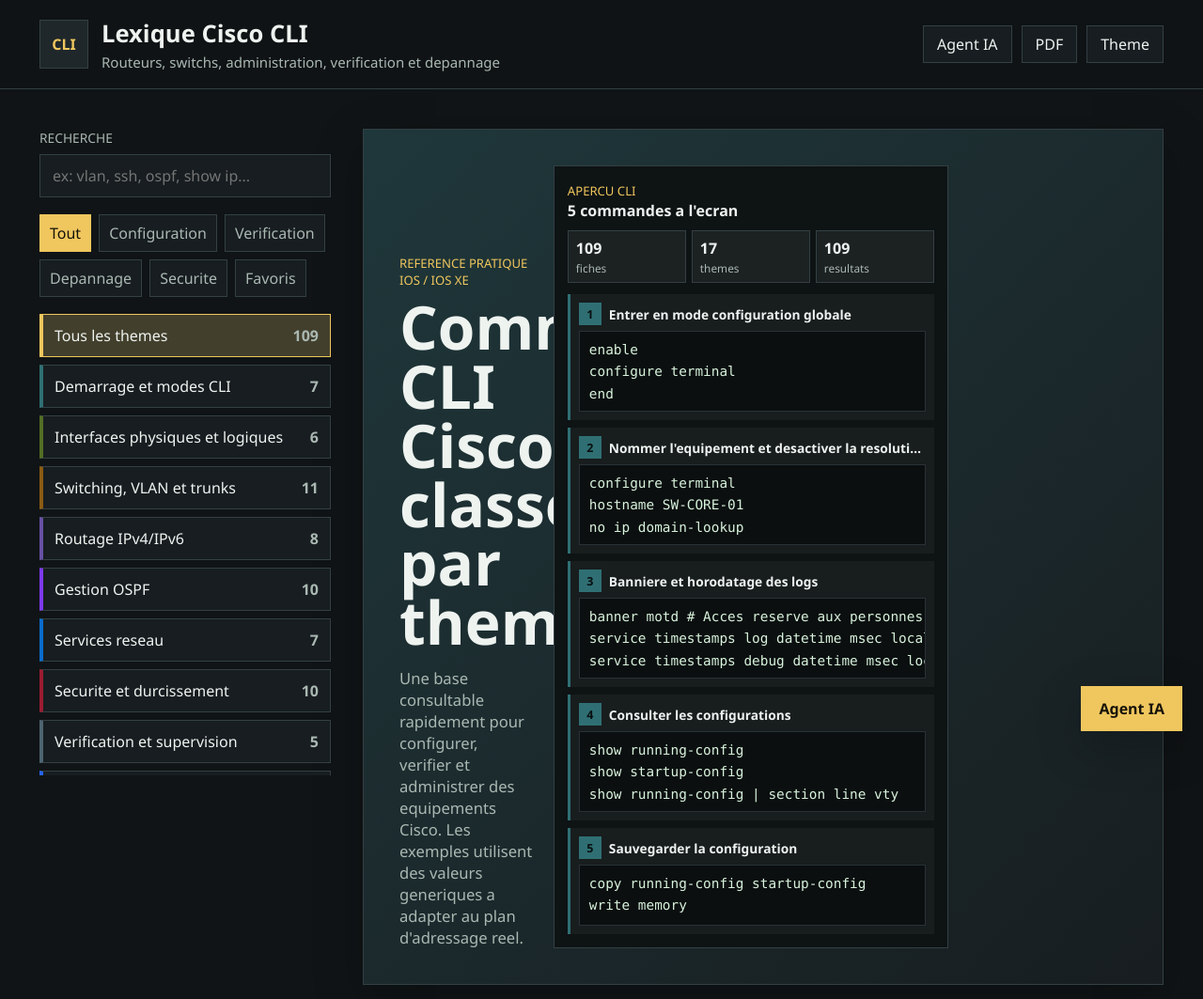
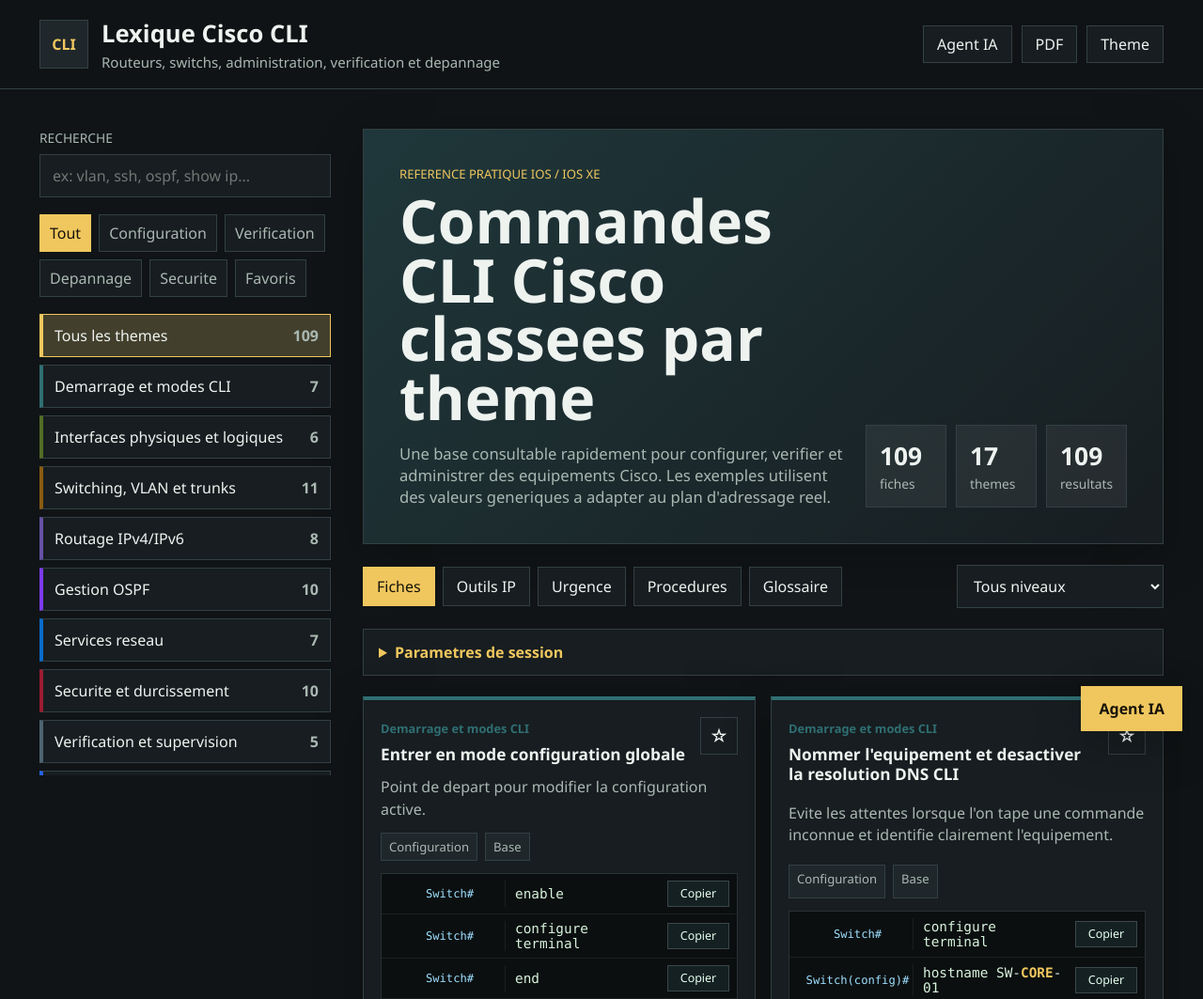
Before and after one commit to axedolf/cisco-cli-lexique, a plain HTML site: page index.html in a window 1280 px wide. Shown: the top 1063 px of the page at 94% size. Drawn offline with Linux system fonts and the light colour scheme.

Commit message:
Limit command cards to five columns

```diff
--- a/app.js
+++ b/app.js
@@ -239,7 +239,6 @@
   const items = filteredCommands();
   $("#resultCount").textContent = items.length;
   if (state.activeResultIndex >= items.length) state.activeResultIndex = items.length - 1;
-  renderCliPreview(items);
   $("#cardsGrid").innerHTML = items.map((item) => {
     const theme = themeMap[item.theme];
     const id = commandId(item);
@@ -503,25 +502,6 @@
   bindCardActions();
 }
 
-function renderCliPreview(items) {
-  const preview = $("#cliPreviewList");
-  if (!preview) return;
-  const visibleItems = items.slice(0, 5);
-  preview.innerHTML = visibleItems.map((item, index) => {
-    const theme = themeMap[item.theme];
-    const lines = item.commands.slice(0, 3).map(applySessionParams);
-    return `
-      <article class="cli-preview-item" style="--accent:${theme.accent}">
-        <div class="cli-preview-title">
-          <span>${index + 1}</span>
-          <strong>${escapeHtml(item.title)}</strong>
-        </div>
-        <pre><code>${escapeHtml(lines.join("\n"))}</code></pre>
-      </article>
-    `;
-  }).join("") || `<p class="cli-preview-empty">Aucune commande a afficher.</p>`;
-}
-
 function renderEmergency() {
   $("#emergencyList").innerHTML = (CISCO_DATA.emergency || []).map((scenario) => `
     <article class="scenario emergency-card">
--- a/index.html
+++ b/index.html
@@ -6,8 +6,8 @@
   <meta name="theme-color" content="#101416">
   <meta name="description" content="Lexique Cisco CLI avec fiches, procedures, agent local, favoris et generateurs de configuration.">
   <title>Lexique Cisco CLI</title>
-  <link rel="manifest" href="./manifest.webmanifest?v=20260708-2">
-  <link rel="stylesheet" href="./styles.css?v=20260708-2">
+  <link rel="manifest" href="./manifest.webmanifest?v=20260708-3">
+  <link rel="stylesheet" href="./styles.css?v=20260708-3">
 </head>
 <body>
   <header class="topbar">
@@ -49,20 +49,11 @@
           <h2>Commandes CLI Cisco classees par theme</h2>
           <p>Une base consultable rapidement pour configurer, verifier et administrer des equipements Cisco. Les exemples utilisent des valeurs generiques a adapter au plan d'adressage reel.</p>
         </div>
-        <aside class="cli-preview" aria-label="Apercu visuel des commandes CLI">
-          <div class="cli-preview-head">
-            <div>
-              <span class="eyebrow">Apercu CLI</span>
-              <h3>5 commandes a l'ecran</h3>
-            </div>
-            <div class="mini-stats">
-              <span><strong id="commandCount">0</strong> fiches</span>
-              <span><strong id="themeCount">0</strong> themes</span>
-              <span><strong id="resultCount">0</strong> resultats</span>
-            </div>
-          </div>
-          <div id="cliPreviewList" class="cli-preview-list"></div>
-        </aside>
+        <div class="stats" aria-label="Statistiques du lexique">
+          <div><strong id="commandCount">0</strong><span>fiches</span></div>
+          <div><strong id="themeCount">0</strong><span>themes</span></div>
+          <div><strong id="resultCount">0</strong><span>resultats</span></div>
+        </div>
       </section>
 
       <section class="toolbar">
@@ -166,7 +157,7 @@
     <p>Base inspiree et enrichie a partir du projet open source <a href="https://github.com/grplyler/cisco-cheatsheet#inter-vlan-routing" target="_blank" rel="noreferrer">grplyler/cisco-cheatsheet</a>. Les commandes doivent etre validees selon la version IOS/IOS XE, le modele et la politique de production.</p>
   </footer>
 
-  <script src="./data.js?v=20260708-2"></script>
-  <script src="./app.js?v=20260708-2"></script>
+  <script src="./data.js?v=20260708-3"></script>
+  <script src="./app.js?v=20260708-3"></script>
 </body>
 </html>
--- a/styles.css
+++ b/styles.css
@@ -255,94 +255,27 @@
   font-size: 1.04rem;
 }
 
-.cli-preview {
+.stats {
   display: grid;
-  gap: 12px;
-  width: min(420px, 100%);
+  grid-template-columns: repeat(3, minmax(78px, 1fr));
+  gap: 10px;
+  min-width: min(100%, 310px);
+}
+
+.stats div {
+  background: var(--soft);
   border: 1px solid var(--line);
-  background: color-mix(in srgb, #0b0f10 74%, var(--panel));
   padding: 14px;
 }
 
-.cli-preview-head {
-  display: grid;
-  gap: 10px;
+.stats strong {
+  display: block;
+  font-size: 1.65rem;
 }
 
-.cli-preview-head h3 {
-  margin: 0;
-  font-size: 1rem;
-}
-
-.mini-stats {
-  display: grid;
-  grid-template-columns: repeat(3, minmax(0, 1fr));
-  gap: 6px;
-}
-
-.mini-stats span {
-  display: grid;
-  gap: 2px;
-  border: 1px solid var(--line);
-  background: var(--soft);
+.stats span {
   color: var(--muted);
-  padding: 7px 8px;
-  font-size: 0.74rem;
-}
-
-.mini-stats strong {
-  color: var(--text);
-  font-size: 1rem;
-}
-
-.cli-preview-list {
-  display: grid;
-  gap: 8px;
-}
-
-.cli-preview-item {
-  display: grid;
-  gap: 6px;
-  padding: 9px;
-  border-left: 3px solid var(--accent);
-  background: rgba(255, 255, 255, 0.045);
-}
-
-.cli-preview-title {
-  display: grid;
-  grid-template-columns: 24px minmax(0, 1fr);
-  align-items: center;
-  gap: 8px;
-}
-
-.cli-preview-title span {
-  display: grid;
-  width: 24px;
-  height: 24px;
-  place-items: center;
-  background: var(--accent);
-  color: #071011;
-  font-weight: 800;
-  font-size: 0.78rem;
-}
-
-.cli-preview-title strong {
-  overflow: hidden;
-  text-overflow: ellipsis;
-  white-space: nowrap;
   font-size: 0.86rem;
-}
-
-.cli-preview-item pre {
-  min-height: 0;
-  max-height: 86px;
-  padding: 8px 10px;
-  font-size: 0.78rem;
-}
-
-.cli-preview-empty {
-  margin: 0;
-  color: var(--muted);
 }
 
 .toolbar {
@@ -480,8 +413,14 @@
 
 .cards-grid {
   display: grid;
-  grid-template-columns: repeat(auto-fill, minmax(320px, 1fr));
+  grid-template-columns: repeat(auto-fill, minmax(380px, 1fr));
   gap: 16px;
+}
+
+@media (min-width: 1900px) {
+  .cards-grid {
+    grid-template-columns: repeat(5, minmax(0, 1fr));
+  }
 }
 
 .command-card,
@@ -957,7 +896,7 @@
     max-height: none;
   }
 
-  .mini-stats {
+  .stats {
     grid-template-columns: repeat(3, 1fr);
   }
 
@@ -989,7 +928,7 @@
     grid-template-columns: 1fr;
   }
 
-  .mini-stats {
+  .stats {
     grid-template-columns: 1fr;
   }
 
```
Also changed, not shown: sw.js (+5 -5 lines).
